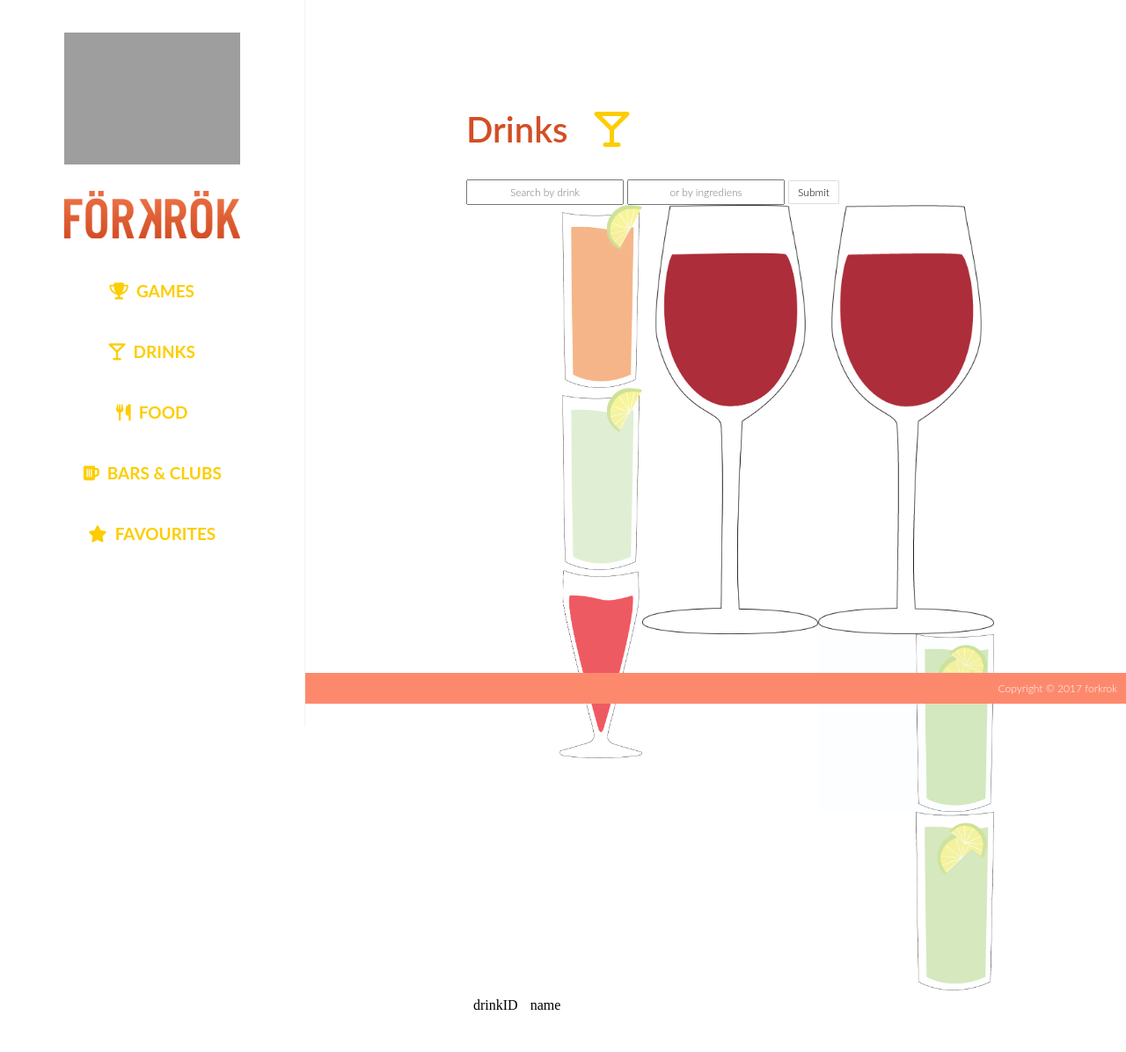
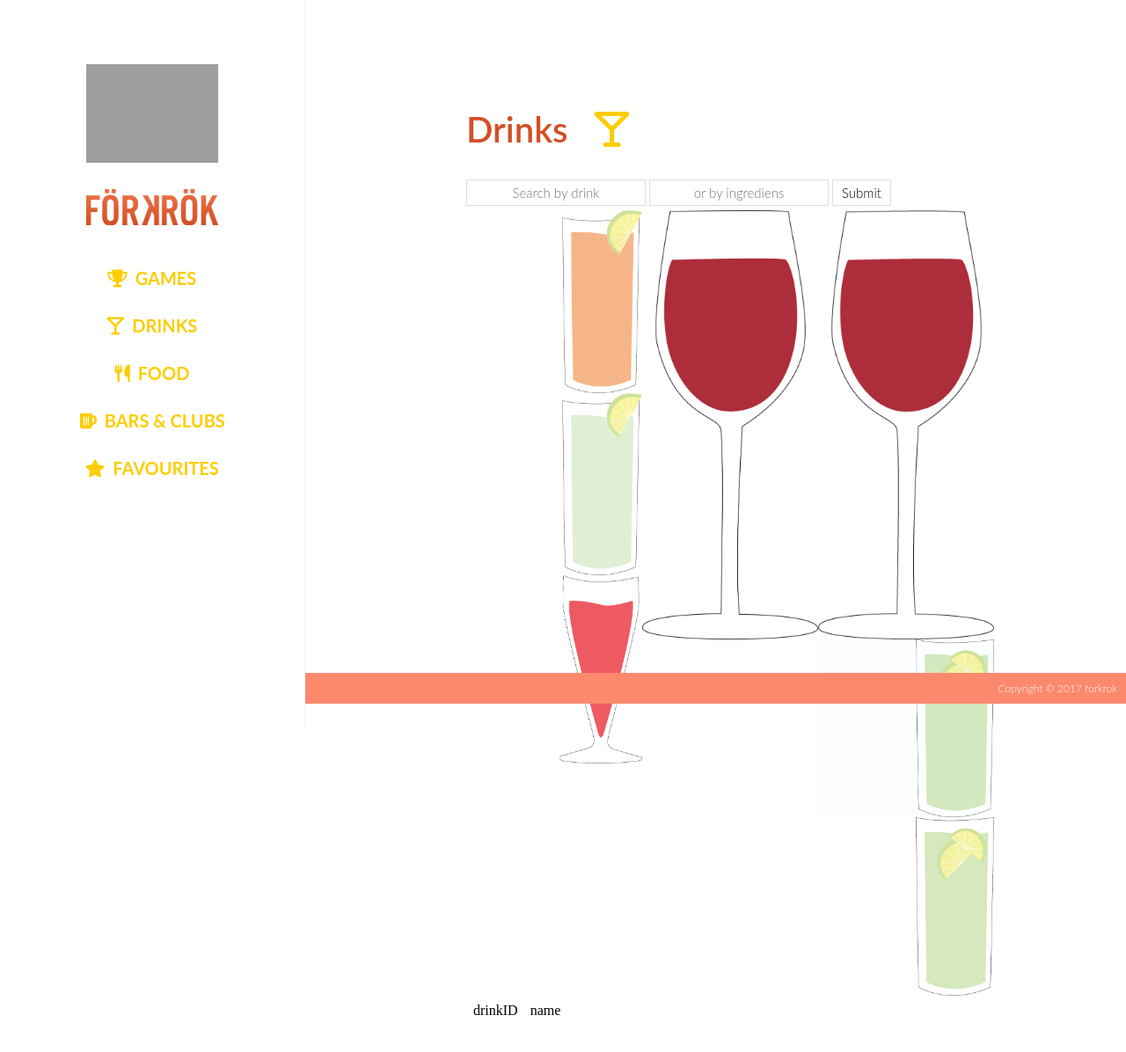
Before and after one commit to paulineef/Forkrok, a PHP site: page /drinks.php in a window 1280 px wide. Shown: the whole page at 88% size. Before the commit the page ends 1148 px from the top, so only its background shows below. Run offline with PHP 8.4, Linux system fonts and the light colour scheme; data that the repository does not hold is empty; some libraries are stand-ins or nearby versions; grey boxes are pictures that could not be loaded.

Commit message:
responsive menu
Hoppas det funkar för Lisa

```diff
--- a/forkrok.css
+++ b/forkrok.css
@@ -8,6 +8,18 @@ h1,h2,h3,h4,h5,h6 {
 	font-family: lato, sans-serif;
 	font-weight: 600;
 }
+
+h2 {
+	font-size: 15pt;
+	color: #d34e24;
+}
+
+p {
+	font-family: 'lato', sans-serif;
+	font-weight: 300;
+}
+
+@media (min-width: 928px) {
 	h1 {
 		font-size: 30pt;
 		color: #d34e24;
@@ -16,7 +28,7 @@ h1 {
 	}
 	h2 {
 		font-size: 30pt;
-	color: #d34e24;
+
 	}
 	h3 {
 		font-size: 25pt;
@@ -35,6 +47,7 @@ p {
 		font-size: 10pt;
 		font-weight: 300;
 	}
+}
 
 h2 i {
 	padding-left: 30px;
@@ -47,247 +60,51 @@ h2 i {
 
 .placement {
 	margin: 0 auto;
-	}
-
-.placement {
 	padding-top: 60px;
 }
 
 .submit {
-	border: solid;
-    border-color: #ddd;
+	border: 1px solid #ddd;
     background-color: #fff;
-    border-width: 1px;
     border-radius: 1px;
     padding: 5px 10px;
     text-align: center;
     text-decoration: none;
-    display: inline-block;
-    font-size: 12px;
+    display: block;
+    font-size: 15px;
     font-weight: 300;
     font-family: lato, sans-serif;
 	}
 
 .searchField {
-	margin: 0 0;
+	margin-bottom: 5px;
 	padding: 5px 10px;
-	font-size: 12px;
+	font-size: 15px;
 	font-family: lato, sans-serif;
 	text-align: center;
 	font-weight: 300;
+	border: 1px solid #ddd;
 }
 
-
-/* ------- SIDEBAR ------- */
-
-.ulli.open {
-	display: block;
+@media (min-width: 768px) and (max-width: 927px){
+	.content {
+		padding: 100px;
 	}
 
-.ulli {
-	display: none;
+	.placement {
+		padding-top: 30px;
 	}
-
-	#nav-icon3{
-		overflow: hidden;
-  		position: absolute;
-  		right: 25px;
-  		top: 20px;
-  		-webkit-transform: rotate(0deg);
-  		-moz-transform: rotate(0deg);
-  		-o-transform: rotate(0deg);
-  		transform: rotate(0deg);
-  		-webkit-transition: .5s ease-in-out;
-  		-moz-transition: .5s ease-in-out;
- 		-o-transition: .5s ease-in-out;
-  		transition: .5s ease-in-out;
-		padding: 0px;
-		width: 60px;
-		height: 60px;
-
 }
-	#nav-icon3 span{
-  		display: block;
-  		position: absolute;
- 		height: 6px;
-  		width: 55px;
-  		background: #d34e24;
-  		opacity: 1;
-  		left: 0;
-  		-webkit-transform: rotate(0deg);
-  		-moz-transform: rotate(0deg);
-  		-o-transform: rotate(0deg);
-  		transform: rotate(0deg);
-  		-webkit-transition: .25s ease-in-out;
- 		-moz-transition: .25s ease-in-out;
-  		-o-transition: .25s ease-in-out;
-  		transition: .25s ease-in-out;
-	}
-	#nav-icon3 span:nth-child(1) {
-  		top: 1px;
-	}
-	#nav-icon3 span:nth-child(2),#nav-icon3 span:nth-child(3) {
-  		top: 16px;
-	}
-	#nav-icon3 span:nth-child(4) {
-  		top: 32px;
-	}
-	#nav-icon3.open span:nth-child(1) {
-  		top: 18px;
-  		width: 0%;
-  		left: 50%;
-	}
-	#nav-icon3.open span:nth-child(2) {
-  		-webkit-transform: rotate(45deg);
-  		-moz-transform: rotate(45deg);
-  		-o-transform: rotate(45deg);
-  		transform: rotate(45deg);
-	}
-	#nav-icon3.open span:nth-child(3) {
-  		-webkit-transform: rotate(-45deg);
-  		-moz-transform: rotate(-45deg);
-  		-o-transform: rotate(-45deg);
-  		transform: rotate(-45deg);
-	}
-	#nav-icon3.open span:nth-child(4) {
-  		top: 18px;
-  		width: 0%;
-  		left: 50%;
-	}
-	#forkrok {
-		padding-top: 22px;
-	}
-	i {
-		padding-right: 20px;
-	}
-		header {
-		width: 100%;
-		z-index: 9999;
-		position: fixed;
-		left: 0;
-	}
-	#imgCont {
-		width: 100%;
-		text-align: center;
-		overflow: hidden;
-		width: 200px;
-		margin: 0 auto;
-		padding-top: 156px;
-	}
-	#imgCont img {
-		max-width: 200px;
-	}
-	.ulli {
-		text-align: center;
-		background: white;
-		height: 100vh;
-		padding: 0;
-		margin: 0;
-	}
-	.ulli li {
-		list-style-type: none;
-		color: #F7E431;
-		font-family: "lato";
-		box-sizing: border-box;
-		padding: 36px 0;
-	}
-	.ulli ul li:first-child {
-		margin-top: 32px;
-	}
-	#first {
-		padding-top: 100px;
-	}
-	.ulli li a {
-		text-decoration: none;
-		color: #FDCD01;
-		font-weight: 500;
-		font-size: 25pt;
-	}
-
-
-
-	/** ----- SIDEBAR - MEDIA ----- **/
-
 
 @media (min-width: 928px) {
 
-		#imgCont {
-			padding-top: 24px;
+	.content {
+		float:left;
+		margin: 0px 0px 0px 500px;
+		max-width: 600px;
+	}
 }
 
-		#nav-icon3 {
-			display: none;
-		}
-
-		.ulli {
-			display: block;
-		}
-
-		.ulli {
-			padding: 0px;
-			box-sizing: border-box;
-			margin-top: 0;
-		}
-
-		#first {
-			margin-top: 10px;
-		}
-
-		.ulli li {
-			padding-top: 10px;
-			color: #F7E431;
-			font-family: "lato";
-			box-sizing: border-box;
-			font-weight: 900;
-			text-transform: uppercase;
-		}
-
-		#first {
-			padding-top: 38px;
-		}
-
-		.ulli li a {
-			color: #FDCD01;
-			font-weight: 700;
-			font-size: 19px;
-		}
-
-		.ulli li a:hover {
-			color: #efc100;
-		}
-
-		#logoSide {
-			max-width: 100%;
-		}
-
-		#forkrok {
-			max-width: 100%;
-			padding-top: 30px;
-			margin: 0 auto;
-			box-sizing: border-box;
-		}
-
-		i {
-			padding-right: 9px;
-		}
-
-		header {
-			max-width: 320px;
-			z-index: 9999;
-			position: fixed;
-			left: 0;
-			background: white;
-			padding-right: 50px;
-			height: 100vh;
-			border-right: solid 1px #f3f3f3;
-			float: left;
-			padding: 1%;
-		}
-
-		header img {
-			display: block;
-		}
-}
 
 /* -------- INDEX -------- */
 
@@ -338,6 +155,8 @@ h2 i {
 
 /* ------- DRINKS -------- */
 
+@media(min-width: 928px) {
+
 	#gallerycontent {
 	    column-count: 3;
 	    column-gap: 0;
@@ -354,12 +173,277 @@ h2 i {
 		font-weight: 300;
 	}
 
+	.submit {
+		display: inline-block;
+	}
+}
+
 /** ------- MEDIA -------- **/
 
-@media (min-width: 928px) {
-	.content {
-		float:left;
-		margin: 0px 0px 0px 500px;
-		max-width: 600px;
+
+
+
+
+
+/* ------- SIDEBAR ------- */
+
+.ulli.open {
+	display: block;
+}
+
+.ulli {
+	display: none;
+}
+
+	#nav-icon3{
+  		position: absolute;
+  		right: 0px;
+  		top: 20px;
+  		-webkit-transform: rotate(0deg);
+  		-moz-transform: rotate(0deg);
+  		-o-transform: rotate(0deg);
+  		transform: rotate(0deg);
+  		-webkit-transition: .5s ease-in-out;
+  		-moz-transition: .5s ease-in-out;
+ 		-o-transition: .5s ease-in-out;
+  		transition: .5s ease-in-out;
+		padding: 0px;
+		width: 60px;
+		height: 60px;
+
+	}
+	#nav-icon3 span{
+  		display: block;
+  		position: absolute;
+ 		height: 6px;
+  		width: 35px;
+  		background: #d34e24;
+  		opacity: 1;
+  		left: 0;
+  		-webkit-transform: rotate(0deg);
+  		-moz-transform: rotate(0deg);
+  		-o-transform: rotate(0deg);
+  		transform: rotate(0deg);
+  		-webkit-transition: .25s ease-in-out;
+ 		-moz-transition: .25s ease-in-out;
+  		-o-transition: .25s ease-in-out;
+  		transition: .25s ease-in-out;
+	}
+	#nav-icon3 span:nth-child(1) {
+  		top: 1px;
+	}
+	#nav-icon3 span:nth-child(2),#nav-icon3 span:nth-child(3) {
+  		top: 12px;
+	}
+	#nav-icon3 span:nth-child(4) {
+  		top: 24px;
+	}
+	#nav-icon3.open span:nth-child(1) {
+  		top: 18px;
+  		width: 0%;
+  		left: 50%;
+	}
+	#nav-icon3.open span:nth-child(2) {
+  		-webkit-transform: rotate(45deg);
+  		-moz-transform: rotate(45deg);
+  		-o-transform: rotate(45deg);
+  		transform: rotate(45deg);
+	}
+	#nav-icon3.open span:nth-child(3) {
+  		-webkit-transform: rotate(-45deg);
+  		-moz-transform: rotate(-45deg);
+  		-o-transform: rotate(-45deg);
+  		transform: rotate(-45deg);
+	}
+	#nav-icon3.open span:nth-child(4) {
+  		top: 18px;
+  		width: 0%;
+  		left: 50%;
+	}
+	#forkrok {
+		padding-top: 22px;
+	}
+	i {
+		padding-right: 20px;
+	}
+		header {
+		width: 100%;
+		z-index: 9999;
+		position: fixed;
+		left: 0;
+	}
+	.imgCont {
+		width: 100%;
+		text-align: center;
+		overflow: hidden;
+		width: 150px;
+		margin: 0 auto;
+		padding-top: 60px;
+	}
+	.imgCont img {
+		max-width: 200px;
+	}
+	.ulli {
+		text-align: center;
+		background: white;
+		height: 100vh;
+		padding: 0;
+		margin: 0;
+	}
+	.ulli li {
+		list-style-type: none;
+		color: #F7E431;
+		font-family: "lato";
+		box-sizing: border-box;
+		padding-top: 30px;
+	}
+	.ulli ul li:first-child {
+		margin-top: 32px;
+	}
+	.ulli li a {
+		text-decoration: none;
+		color: #FDCD01;
+		font-weight: 900;
+		font-size: 16pt;
+		text-transform: uppercase;
+	}
+
+	.ulli li a:hover {
+			color: #efc100;
+	}
+
+	#first {
+		padding-top: 50px;
+	}
+
+
+	/** ----- SIDEBAR - MEDIA ----- **/
+
+
+	@media (min-width: 928px) { /* desktop*/
+
+		.imgCont {
+			padding-top: 60px;
+			width: 150px;
+		}
+
+		#nav-icon3 {
+			display: none;
+		}
+
+		.ulli {
+			display: block;
+		}
+
+		.ulli {
+			padding: 0px;
+			box-sizing: border-box;
+			margin-top: 0;
+		}
+
+		#first {
+			margin-top: 10px;
+		}
+
+		.ulli li {
+			padding-top: 30px;
+			color: #F7E431;
+			font-family: "lato";
+			box-sizing: border-box;
+			font-weight: 900;
+			text-transform: uppercase;
+		}
+
+		#first {
+			padding-top: 38px;
+		}
+
+		.ulli li a {
+			color: #FDCD01;
+			font-weight: 700;
+			font-size: 20px;
+		}
+
+		#logoSide {
+			max-width: 100%;
+		}
+
+		#forkrok {
+			max-width: 100%;
+			padding-top: 30px;
+			margin: 0 auto;
+			box-sizing: border-box;
+		}
+
+		i {
+			padding-right: 9px;
+		}
+
+		header {
+			max-width: 320px;
+			z-index: 9999;
+			position: fixed;
+			left: 0;
+			background: white;
+			padding-right: 50px;
+			height: 100vh;
+			border-right: solid 1px #f3f3f3;
+			float: left;
+			padding: 1%;
+		}
+
+		header img {
+			display: block;
 		}
 }
+
+	@media (min-width: 768px) and (max-width: 927px) { /* ipad */
+
+		.imgCont {
+			width: 100%;
+			width: 170px;
+			margin: 0 auto;
+			padding-top: 50px;
+		}
+
+		.ulli li {
+			padding-top: 50px;
+			color: #F7E431;
+			font-family: "lato";
+			box-sizing: border-box;
+			font-weight: 900;
+			text-transform: uppercase;
+		}
+
+		.ulli li a {
+			color: #FDCD01;
+			font-weight: 700;
+			font-size: 25px;
+		}
+
+		#nav-icon3{
+  		position: absolute;
+  		right: 30px;
+  		top: 40px;
+		}
+
+		#nav-icon3 span{
+  		display: block;
+  		position: absolute;
+ 		height: 8px;
+  		width: 50px;
+  		}
+
+		#nav-icon3 span:nth-child(1) {
+  		top: 1px;
+		}
+
+		#nav-icon3 span:nth-child(2),#nav-icon3 span:nth-child(3) {
+  		top: 15px;
+		}
+
+		#nav-icon3 span:nth-child(4) {
+  		top: 30px;
+		}
+
+	}
--- a/sidebar.php
+++ b/sidebar.php
@@ -29,9 +29,10 @@
 		</div>
 
 
+
 		<ul id="header" class="ulli">
 
-			<div id="imgCont">
+			<div class="imgCont">
 				<a href="index.php"><img id="logoSide" src="img/logo_icon.svg"/><a/>
 				<a href="index.php"><img id="forkrok" src="img/logo.svg"/><a/>
 			</div>
```
Also changed, not shown: img/pongblue.svg, 2 other files. Lines whose indentation alone changed are shown as unchanged.
